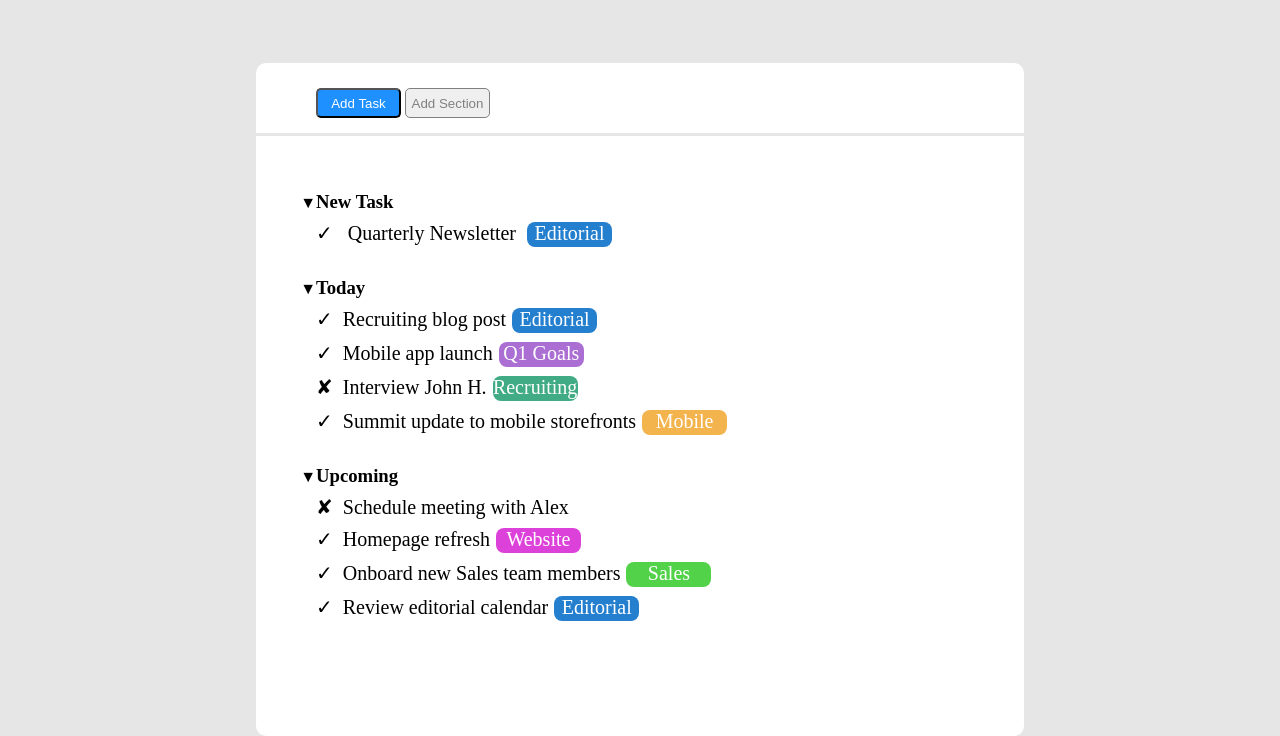
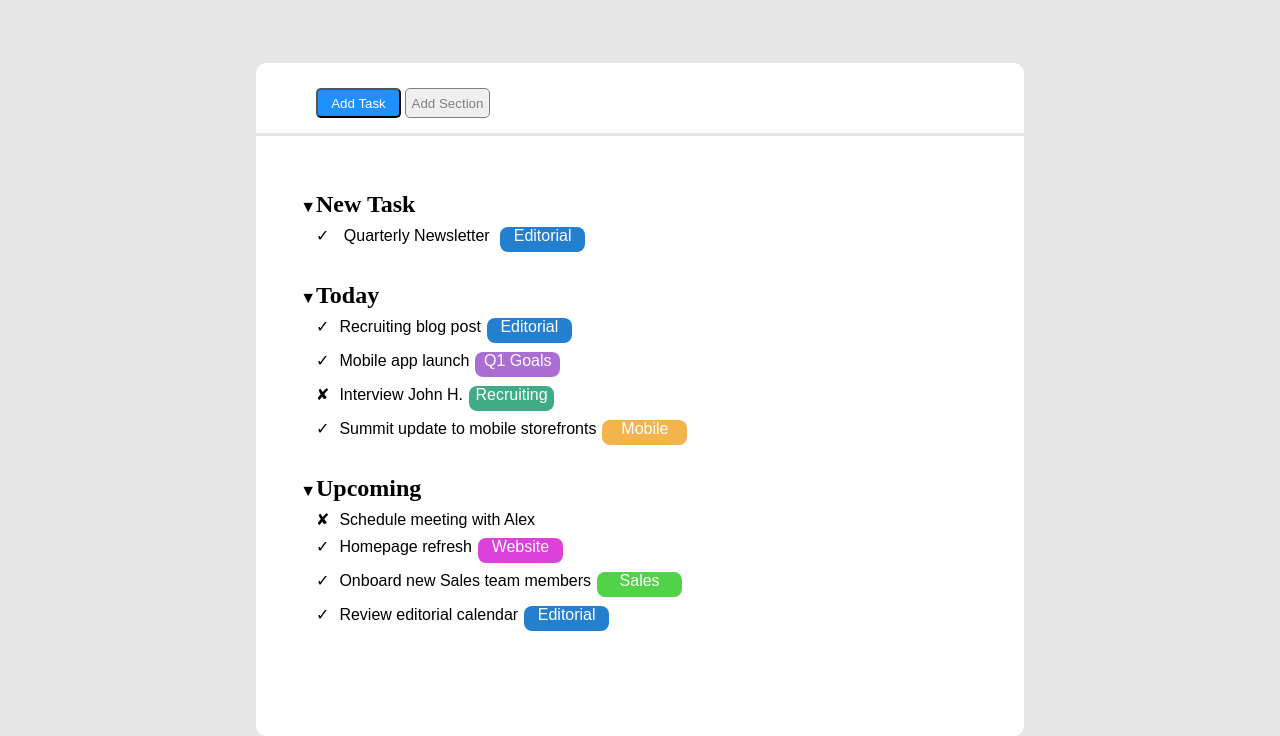
Before and after one commit to giagra91/html-css-toboolist, a plain HTML site: page index.html in a window 1280 px wide. Shown: the part 87-823 px from the top of the page. Drawn offline with Linux system fonts and the light colour scheme.

Commit message:
modifiche css

```diff
--- a/css/style.css
+++ b/css/style.css
@@ -18,7 +18,7 @@ h1{
     display: inline-block;
 }
 
-h3{
+h2{
     margin-top: 30px;
 }
 
@@ -55,7 +55,7 @@ h3{
     list-style: none;    font-style: normal;
     margin-top: 8px;
     margin-bottom: 8px;
-    font-size: 20px;
+    font-family: sans-serif;
 }
 
 .colored-tag{
@@ -122,4 +122,5 @@ h3{
 #logo{
     margin-top: 15px;
     margin-left: 15px;
+    vertical-align;
 }
--- a/index.html
+++ b/index.html
@@ -33,7 +33,7 @@
                 <ul class="a">
 
                     <!-- Lista New Task -->
-                    <li><h3>New Task</h3>
+                    <li><h2>New Task</h2>
                         <ul>
                             <li class="check">
                                 <span class="li-pic-check">&#10003;</span> Quarterly Newsletter <span class="colored-tag editorial">Editorial</span>
@@ -42,7 +42,7 @@
                     </li>
 
                     <!-- Lista Today -->
-                    <li><h3>Today</h3>
+                    <li><h2>Today</h2>
                         <ul>
                             <li class="check">
                                 <span class="li-pic-check">&#10003;</span>Recruiting blog post<span class="colored-tag editorial">Editorial</span>
@@ -63,7 +63,7 @@
                     </li>
 
                     <!-- Lista Upcoming -->
-                    <li><h3>Upcoming</h3>
+                    <li><h2>Upcoming</h2>
                         <ul>
                             <li class="check check-x">
                                 <span class="li-pic-check">&#10008;</span>Schedule meeting with Alex
```
